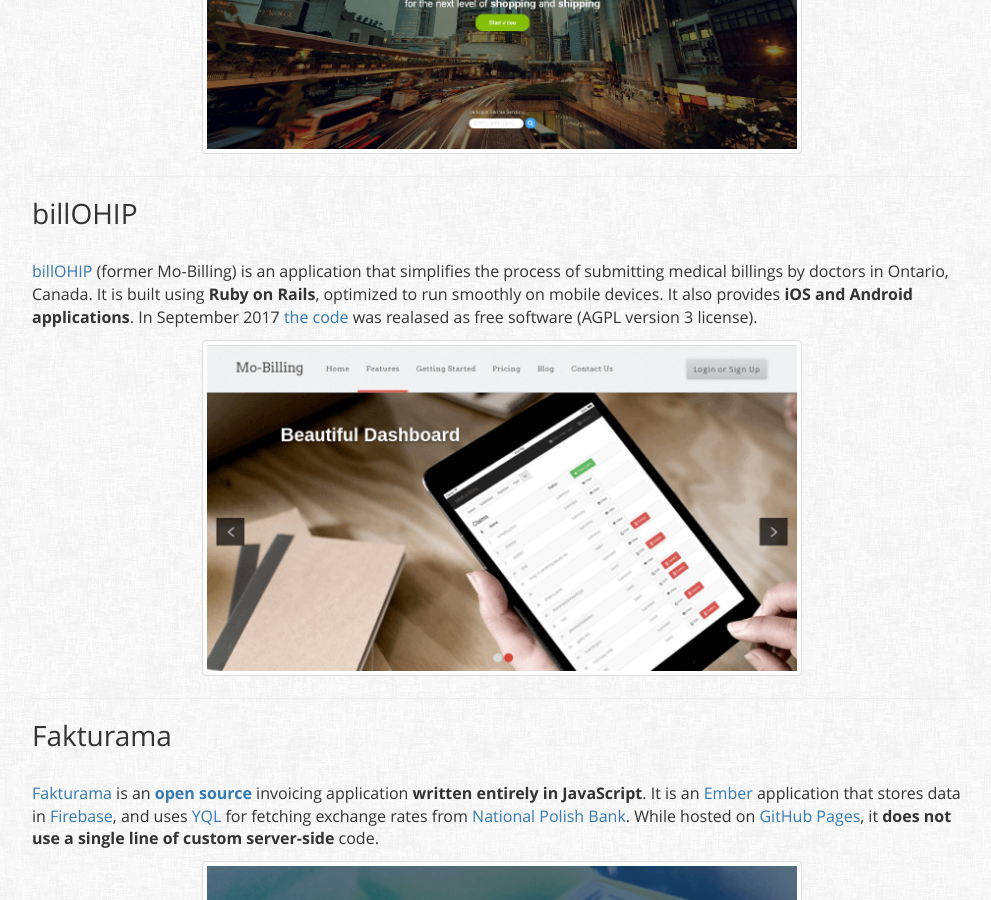
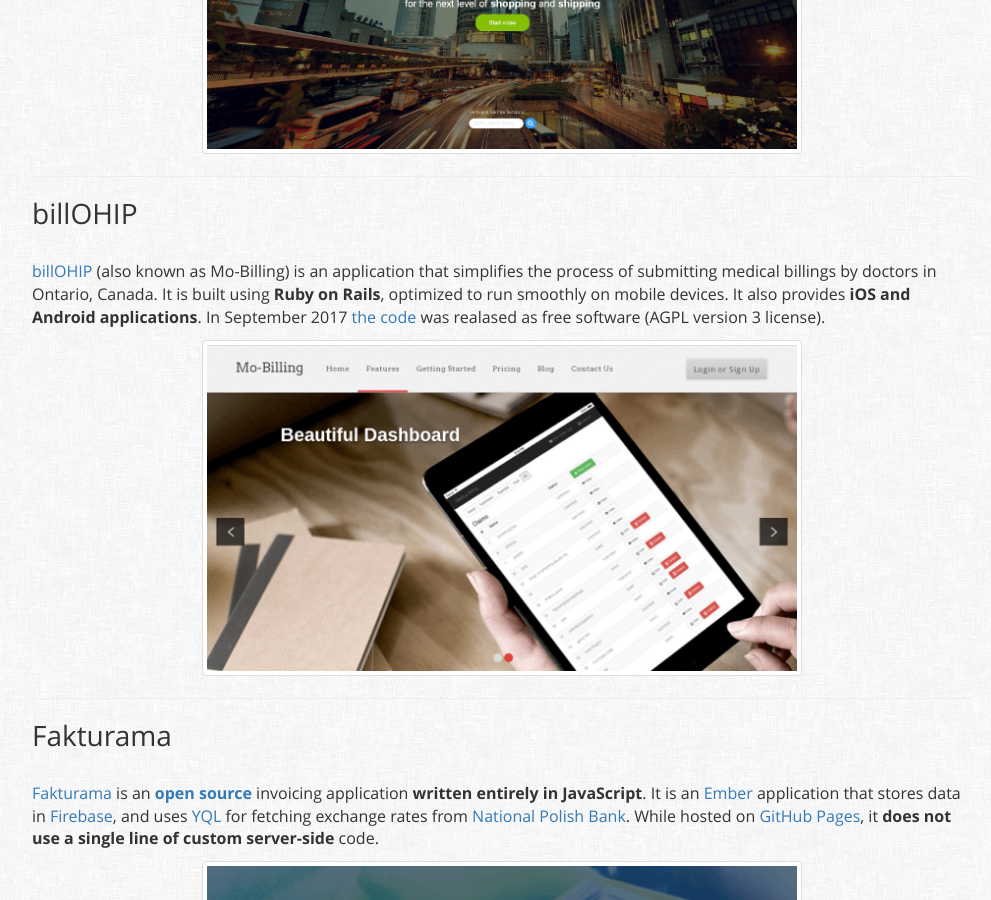
Before and after one commit to qoobaa/qoobaa.github.io, a Jekyll site: the page built from index.html, in a window 1280 px wide and 900 px high, scrolled down 2762 px. Shown: the whole window, without its empty margins (138-1129 px from the left). Built offline with Jekyll 4.4.1, drawn with Linux system fonts in a browser that asks for light colours.

Commit message:
rename mo-billing

```diff
--- a/index.html
+++ b/index.html
@@ -91,7 +91,7 @@
 
       <h3>billOHIP</h3>
       <p>
-        <a href="https://billohip.ca/">billOHIP</a> (former Mo-Billing) is an application that simplifies the process of submitting medical billings by doctors in Ontario, Canada. It is built using <strong>Ruby on Rails</strong>, optimized to run smoothly on mobile devices. It also provides <strong>iOS and Android applications</strong>. In September 2017 <a href="https://github.com/bryanlarsen/mobilling">the code</a> was realased as free software (AGPL version 3 license).
+        <a href="https://billohip.ca/">billOHIP</a> (also known as Mo-Billing) is an application that simplifies the process of submitting medical billings by doctors in Ontario, Canada. It is built using <strong>Ruby on Rails</strong>, optimized to run smoothly on mobile devices. It also provides <strong>iOS and Android applications</strong>. In September 2017 <a href="https://github.com/bryanlarsen/mobilling">the code</a> was realased as free software (AGPL version 3 license).
       </p>
       <p class="text-center">
         <img alt="Mo-Billing" class="screenshot img-thumbnail" width="600" height="332" src="/i/projects/mobilling.png" />
```
